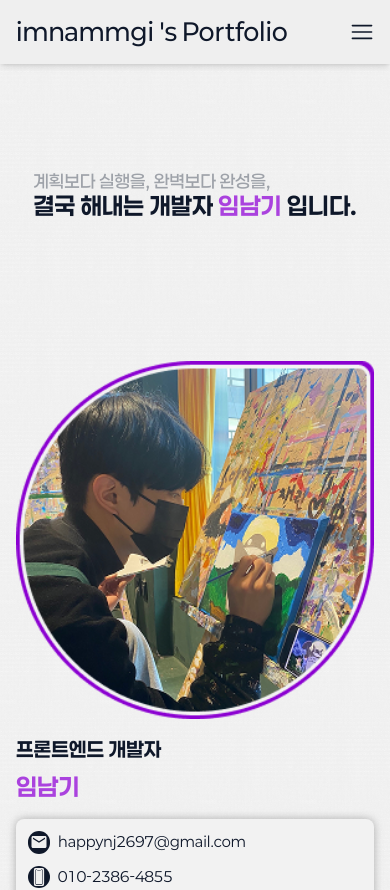
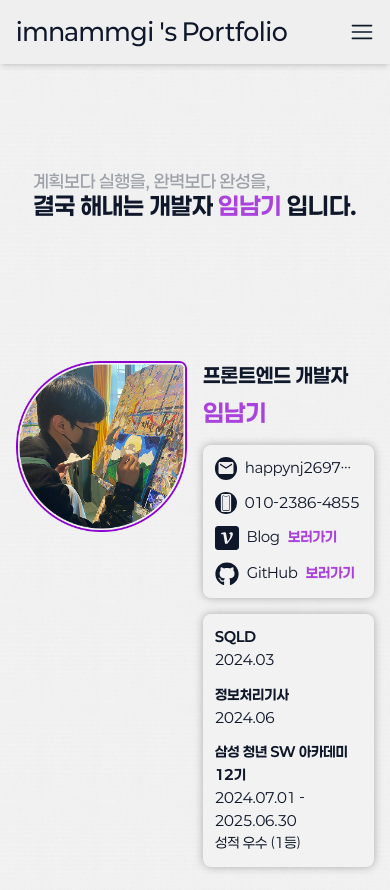
Before and after one commit to namgi2386/portfolio-site, a Next.js app in the folder portfolio-project/: page / in a window 390 px wide. Shown: the top 890 px of the page. Built offline with nearby package versions, Linux system fonts and the light colour scheme; no server answers.

Commit message:
Design: 프로필section 반응형 수정

```diff
--- a/portfolio-project/src/widgets/profile-section.tsx
+++ b/portfolio-project/src/widgets/profile-section.tsx
@@ -4,6 +4,7 @@ import Link from 'next/link';
 import { FaGithub } from 'react-icons/fa';
 import { IoPhonePortrait } from 'react-icons/io5';
 import { MdEmail } from 'react-icons/md';
+import { SiVelog } from 'react-icons/si';
 
 export default function ProfileSection() {
   return (
@@ -12,7 +13,7 @@ export default function ProfileSection() {
         {/* 왼쪽: 프로필 이미지와 기본 정보 */}
         <div className="lg:col-span-3">
           {/* lg 미만에서는 가로 배치 */}
-          <div className="grid grid-cols-1 sm:grid-cols-2 lg:grid-cols-1 gap-4 lg:gap-6 h-full">
+          <div className="grid grid-cols-2 lg:grid-cols-1 gap-4 lg:gap-6 h-full">
             {/* 프로필 이미지 */}
             <div className="col-span-1 w-full aspect-square rounded-lg overflow-hidden relative">
               <Image src="/images/profiles/imnamgi_port_05.png" alt="프로필 사진" fill className="object-cover" priority={true} sizes="(max-width: 768px) 33vw, (max-width: 1200px) 50vw, 33vw" />
@@ -40,6 +41,13 @@ export default function ProfileSection() {
                       <IoPhonePortrait className="text-lg text-background dark:text-no2" />
                     </div>
                     <span className="text-ellipsis overflow-hidden whitespace-nowrap">010-2386-4855</span>
+                  </div>
+                  <div className="flex gap-2">
+                    <SiVelog className="text-2xl text-foreground" />
+                    <span>Blog</span>
+                    <Link href="https://velog.io/@happynj2697/posts" className="text-custompurple font-semibold cursor-pointer" target="_blank" rel="noopener noreferrer">
+                      보러가기
+                    </Link>
                   </div>
                   <div className="flex gap-2">
                     <FaGithub className="text-2xl text-foreground" />
```
